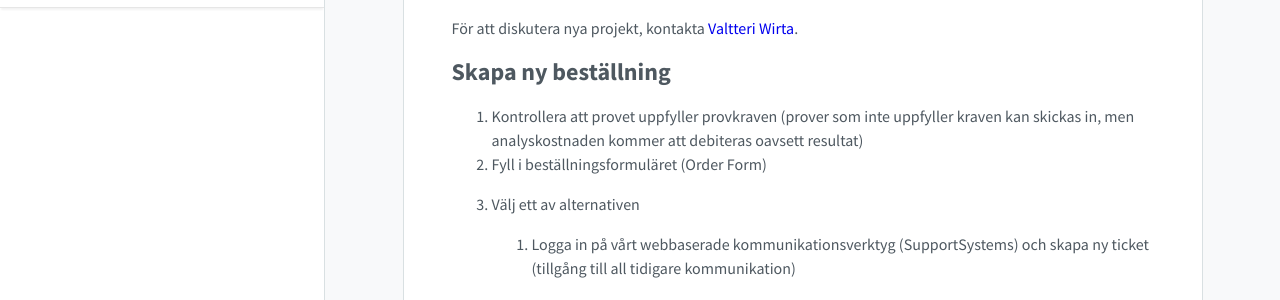
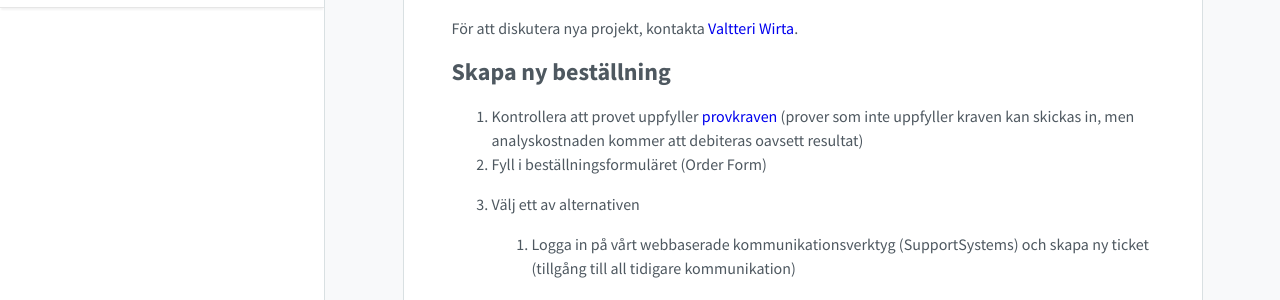
Before and after one commit to Clinical-Genomics/clinical-genomics.github.io, a Jekyll site: the page built from _pages/bestallningar.md, in a window 1280 px wide. Shown: the part 161-461 px from the top of the page. Built offline with Jekyll 4.4.1, drawn with Linux system fonts in a browser that asks for light colours; nearby versions of some CDN libraries; part of the change alters nothing that is shown.

```diff
--- a/_pages/bestallningar.md
+++ b/_pages/bestallningar.md
@@ -11,7 +11,7 @@ För att diskutera nya projekt, kontakta [Valtteri Wirta](mailto:valtteri.wirta@
 
 
 ## Skapa ny beställning
-1. Kontrollera att provet uppfyller provkraven (prover som inte uppfyller kraven kan skickas in, men analyskostnaden kommer att debiteras oavsett resultat)
+1. Kontrollera att provet uppfyller [provkraven](www.clinicalgenomics.se/provkrav/) (prover som inte uppfyller kraven kan skickas in, men analyskostnaden kommer att debiteras oavsett resultat)
 2. Fyll i beställningsformuläret (Order Form)
 3. Välj ett av alternativen
 
```
